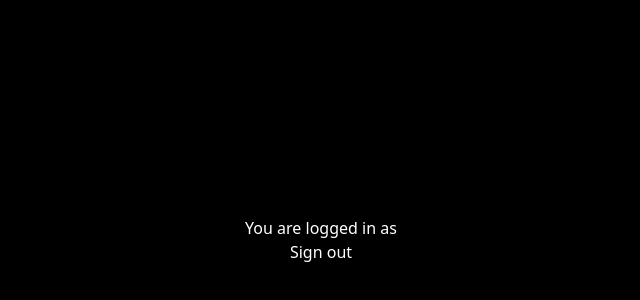
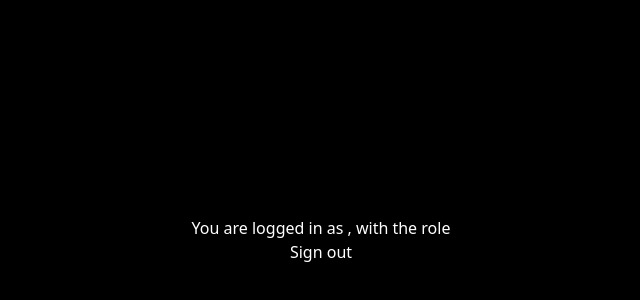
Before and after one commit to vpavlicevic/authtest1, a Next.js app: page /protected in a window 1280 px wide. Shown: the part 160-460 px from the top of the page, without its empty margins (319-959 px from the left). Built offline with nearby package versions, Linux system fonts and the light colour scheme; no server answers.

Commit message:
Role adding #1

```diff
--- a/app/auth.ts
+++ b/app/auth.ts
@@ -21,4 +21,11 @@ export const {
       },
     }),
   ],
+  callbacks: {
+    session({ session, user }) {
+      // @ts-ignore
+      session.user.id = user.id
+      return session
+    },
+    }
 });
--- a/app/db.ts
+++ b/app/db.ts
@@ -20,7 +20,7 @@ export async function createUser(email: string, password: string) {
   let salt = genSaltSync(10);
   let hash = hashSync(password, salt);
 
-  return await db.insert(users).values({ email, password: hash });
+  return await db.insert(users).values({ email, password: hash, role: "basic" });
 }
 
 async function ensureTableExists() {
@@ -37,6 +37,7 @@ async function ensureTableExists() {
         id SERIAL PRIMARY KEY,
         email VARCHAR(64),
         password VARCHAR(64)
+        role VARCHAR(64)
       );`;
   }
 
@@ -44,6 +45,7 @@ async function ensureTableExists() {
     id: serial('id').primaryKey(),
     email: varchar('email', { length: 64 }),
     password: varchar('password', { length: 64 }),
+    role: varchar('role', { length: 64 }),
   });
 
   return table;
--- a/app/protected/page.tsx
+++ b/app/protected/page.tsx
@@ -6,7 +6,7 @@ export default async function ProtectedPage() {
   return (
     <div className="flex h-screen bg-black">
       <div className="w-screen h-screen flex flex-col space-y-5 justify-center items-center text-white">
-        You are logged in as {session?.user?.email}
+        You are logged in as {session?.user?.email}, with the role {session?.user?.role}
         <SignOut />
       </div>
     </div>
```
